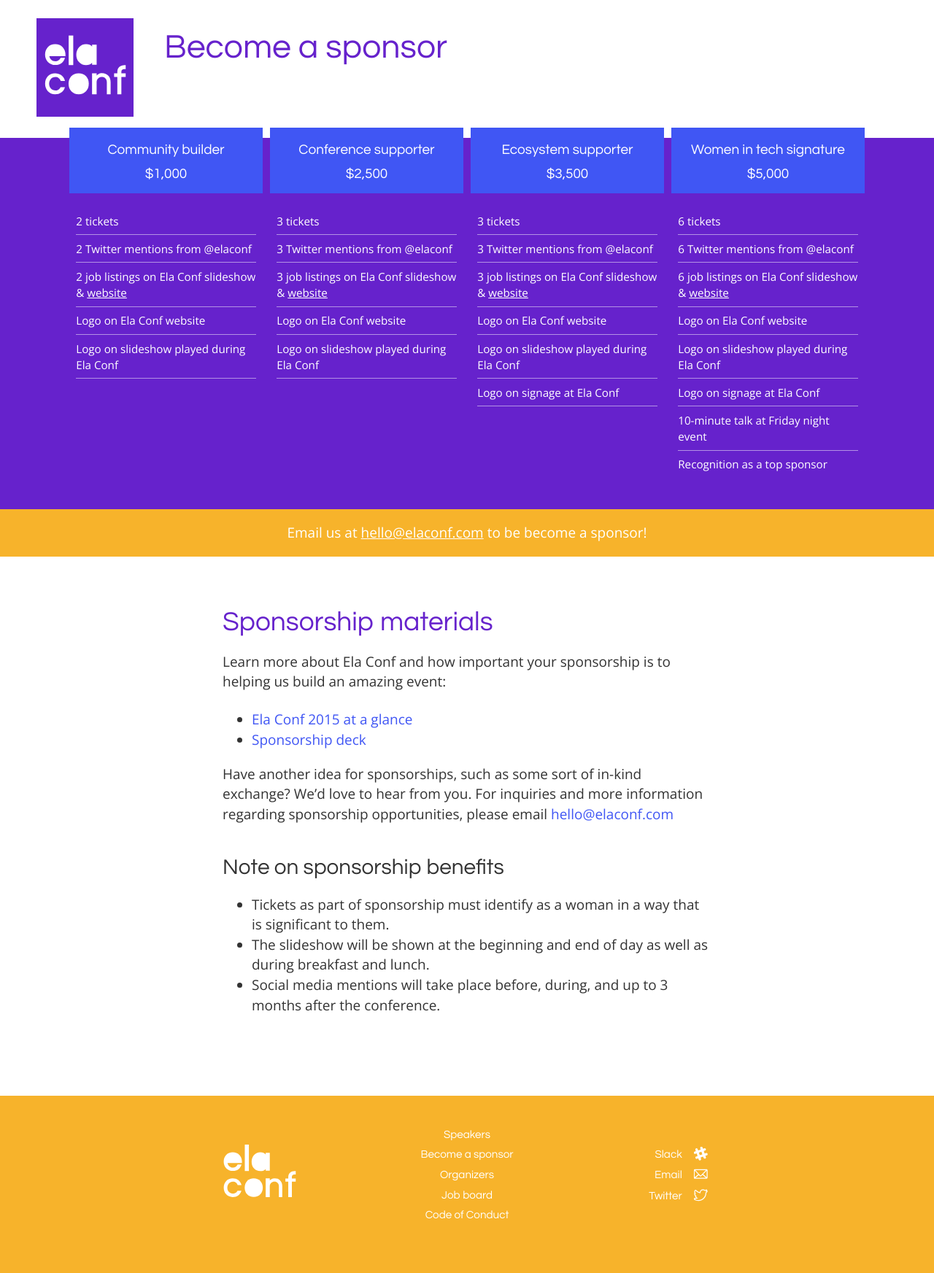
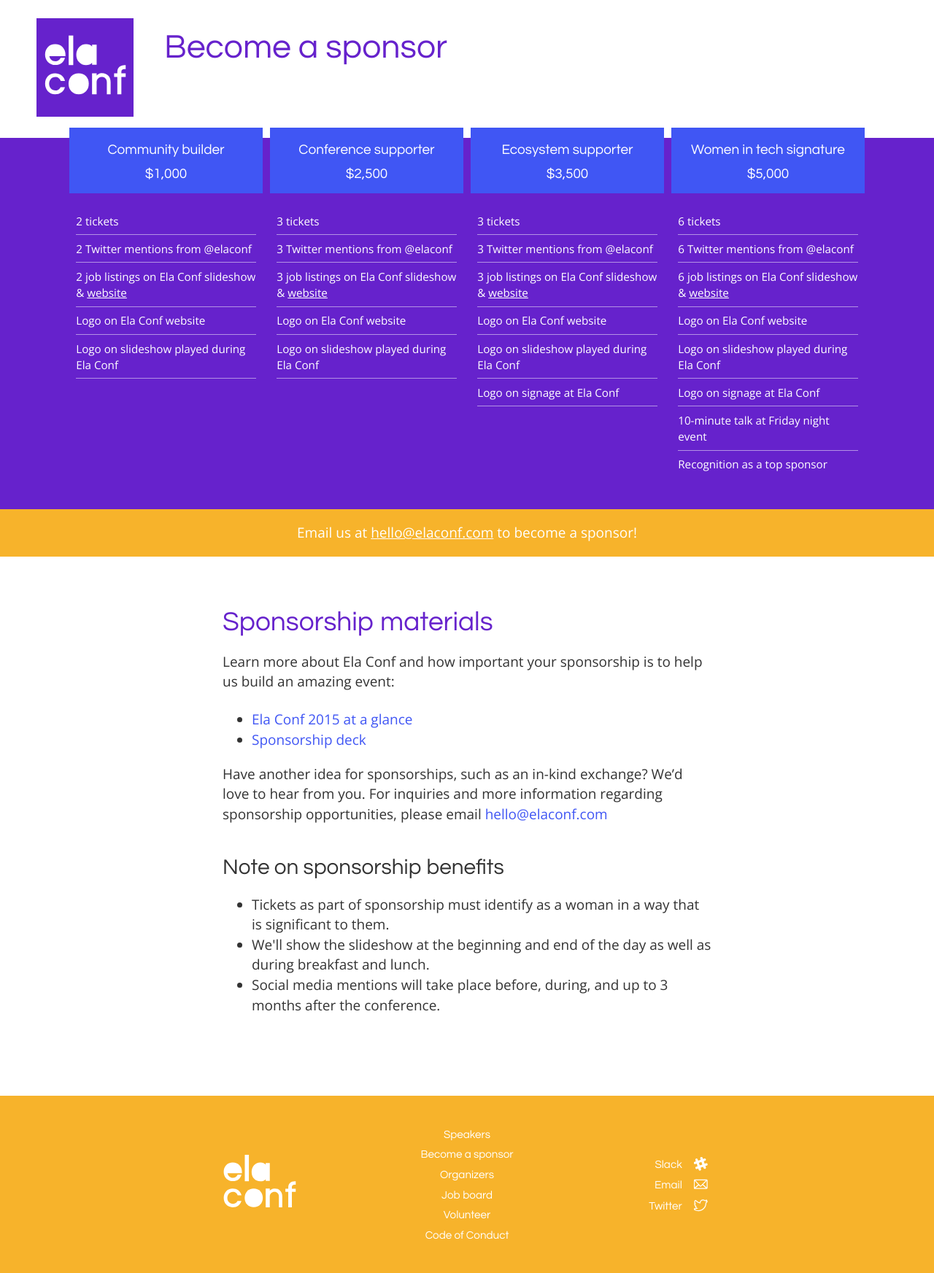
Before and after one commit to elaconf/elaconf.github.io, a Jekyll site: the page built from sponsor/index.html, in a window 1280 px wide. Shown: the whole page at 73% size. Built offline with Jekyll 4.4.1, drawn with Linux system fonts in a browser that asks for light colours; before the commit the page ends 1717 px from its top, so only the background shows below that.

Commit message:
Volunteer page (#42)
* draft

* draft

* fix button

* copy edits

```diff
--- a/_sass/_homepage.scss
+++ b/_sass/_homepage.scss
@@ -17,11 +17,29 @@
   }
 }
 
+.fill-gradient {
+  .button:hover {
+    background: $white;
+    border-color: $white;
+    color: $accent-main;
+  }
+}
+
 
 .fill-light {
 
   h2 {
     color: $accent-main;
+  }
+
+  .button {
+    color: $accent-main;
+
+    &:hover {
+      background: $accent-main;
+      border-color: $accent-main;
+      color: $white;
+    }
   }
 
 }
--- a/sponsor/index.html
+++ b/sponsor/index.html
@@ -60,22 +60,22 @@ levels:
   </div>
 </section>
 
-<div class="levels-contact fill-shiny">Email us at <a href="mailto:hello@elaconf.com">hello@elaconf.com</a> to be become a sponsor!</div>
+<div class="levels-contact fill-shiny">Email us at <a href="mailto:hello@elaconf.com">hello@elaconf.com</a> to become a sponsor!</div>
 
 <section class="fill-light">
   <div class="limiter">
 
     <h2>Sponsorship materials</h2>
-    <p>Learn more about Ela Conf and how important your sponsorship is to helping us build an amazing event:</p>
+    <p>Learn more about Ela Conf and how important your sponsorship is to help us build an amazing event:</p>
     <ul>
       <li><a href="/docs/at-a-glance.pdf">Ela Conf 2015 at a glance</a></li>
       <li><a href="https://docs.google.com/presentation/d/1bl0JYTEKgaNCnR0i7835YT3aIUf5myPk234xS-5lc58/edit?usp=sharing">Sponsorship deck</a></li>
     </ul>
-    <p>Have another idea for sponsorships, such as some sort of in-kind exchange? We’d love to hear from you. For inquiries and more information regarding sponsorship opportunities, please email <a href="mailto:hello@elaconf.com">hello@elaconf.com</a></p>
+    <p>Have another idea for sponsorships, such as an in-kind exchange? We’d love to hear from you. For inquiries and more information regarding sponsorship opportunities, please email <a href="mailto:hello@elaconf.com">hello@elaconf.com</a></p>
     <h3>Note on sponsorship benefits</h3>
     <ul>
       <li>Tickets as part of sponsorship must identify as a woman in a way that is significant to them.</li>
-      <li>The slideshow will be shown at the beginning and end of day as well as during breakfast and lunch.</li>
+      <li>We'll show the slideshow at the beginning and end of the day as well as during breakfast and lunch.</li>
       <li>Social media mentions will take place before, during, and up to 3 months after the conference.</li>
     </ul>
   </div>
```
Also changed, not shown: index.html (+4 -3 lines), volunteer/index.md (added, +46 -0 lines).
